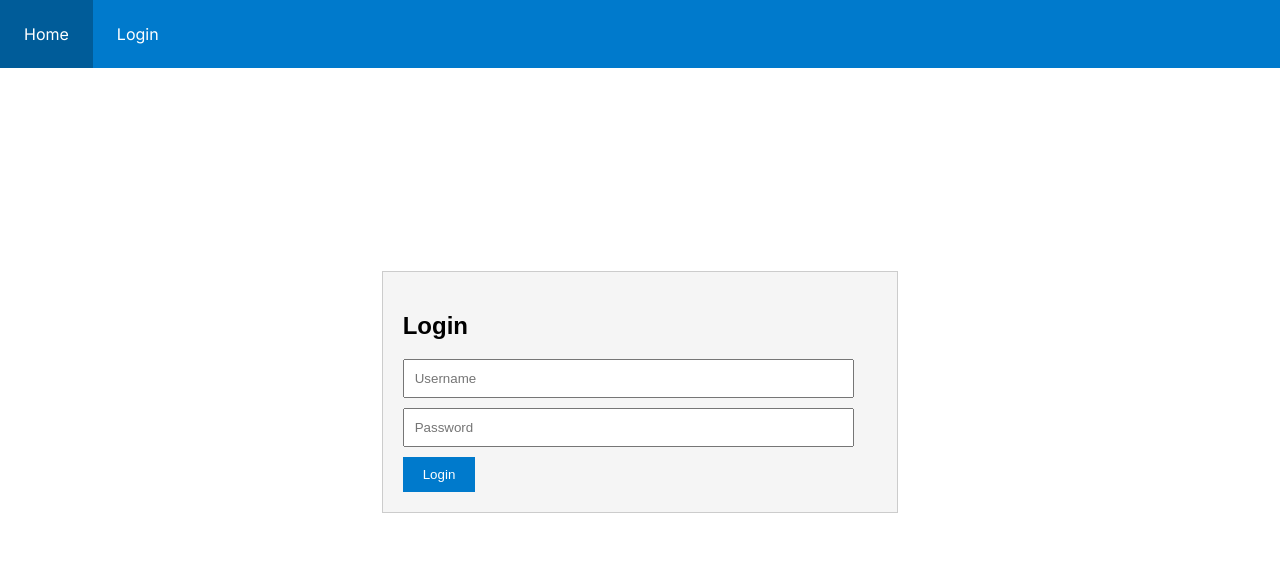
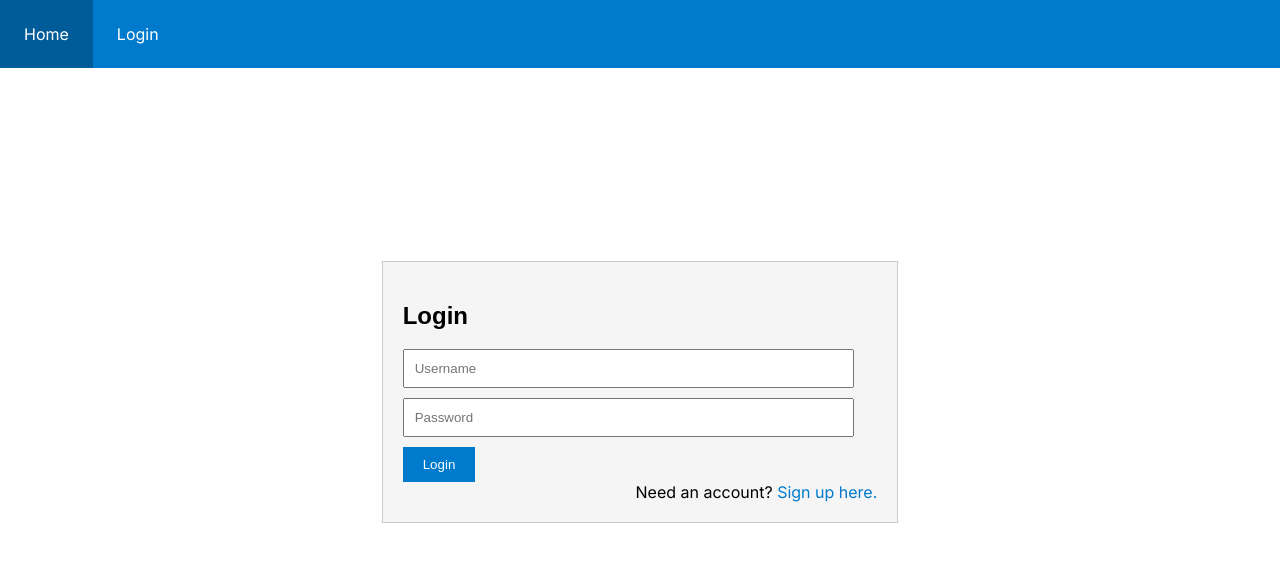
Before and after one commit to redgerxu/tutorhub, a Next.js app: page /login in a window 1280 px wide. Shown: the top 562 px of the page. Built offline with nearby package versions, Linux system fonts and the light colour scheme.

Commit message:
login form changes

```diff
--- a/src/pages/login/index.module.scss
+++ b/src/pages/login/index.module.scss
@@ -5,7 +5,9 @@
   justify-content: center;
   align-items: center;
   height: 80vh;
+  position: relative;
 }
+
 .container h2 {
   font-family: Arial, Helvetica, sans-serif;
 }
@@ -31,3 +33,12 @@
   padding: 10px 20px;
   cursor: pointer;
 }
+
+.bottomleft {
+  float: right;
+}
+
+.bottomleft a {
+  text-decoration: none;
+  color: $primary-color;
+}
--- a/src/pages/login/index.tsx
+++ b/src/pages/login/index.tsx
@@ -1,5 +1,6 @@
 import { ChangeEvent, ChangeEventHandler, useState } from "react";
 import styles from "./index.module.scss";
+import Link from "next/link";
 
 export default function Login() {
   const [username, setUsername] = useState("");
@@ -26,6 +27,10 @@ export default function Login() {
     setPassword(value);
   };
 
+  function switchRegistering() {
+    setRegistering(!registering);
+  }
+
   return (
     <div className={styles.container}>
       <div className={styles.login}>
@@ -49,6 +54,24 @@ export default function Login() {
             {registering ? "Register" : "Login"}
           </button>
         </form>
+
+        <div className={styles.bottomleft}>
+          {registering ? (
+            <>
+              Have an account?{" "}
+              <Link onClick={switchRegistering} href={""}>
+                Log in here.
+              </Link>
+            </>
+          ) : (
+            <>
+              Need an account?{" "}
+              <Link onClick={switchRegistering} href={""}>
+                Sign up here.
+              </Link>
+            </>
+          )}
+        </div>
       </div>
     </div>
   );
```
